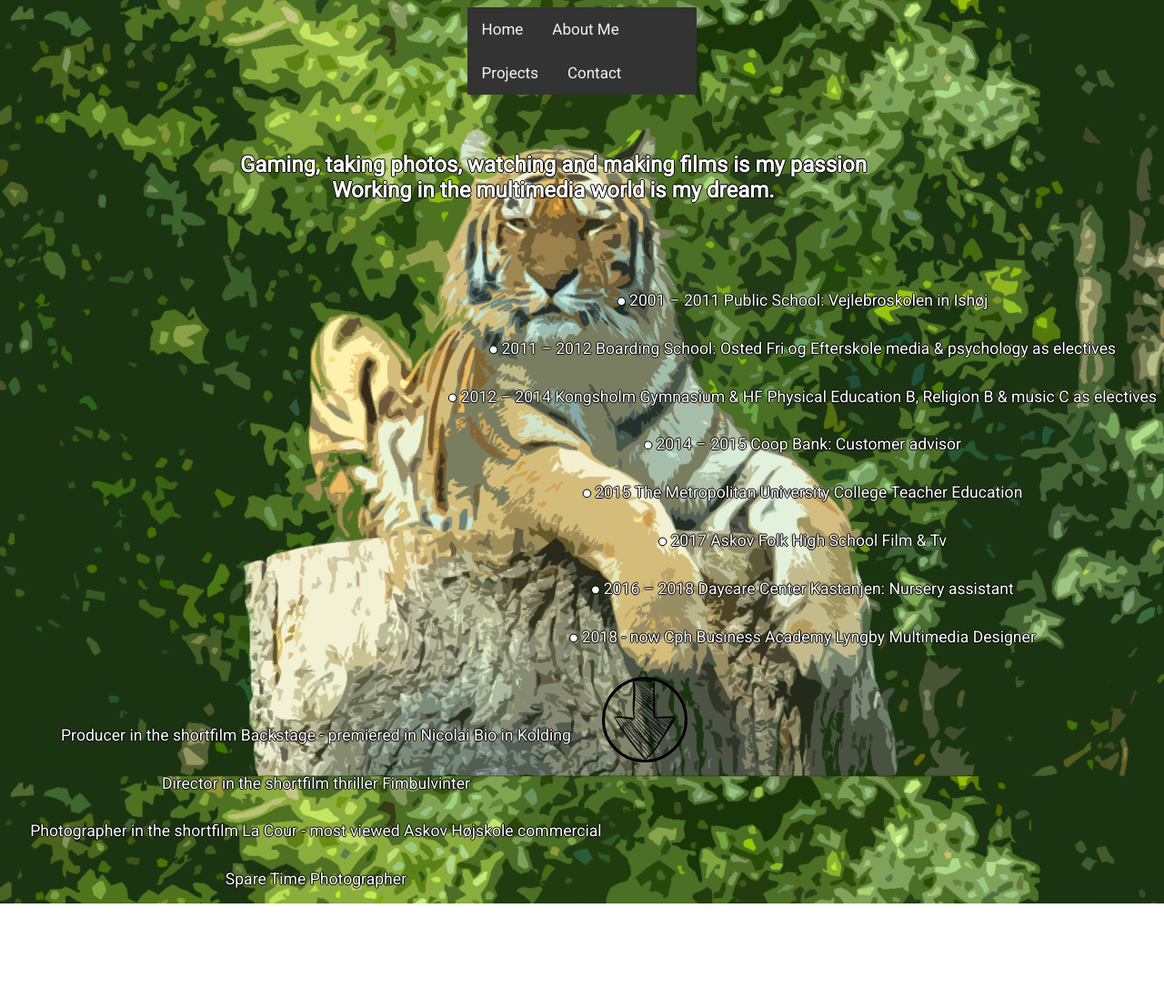
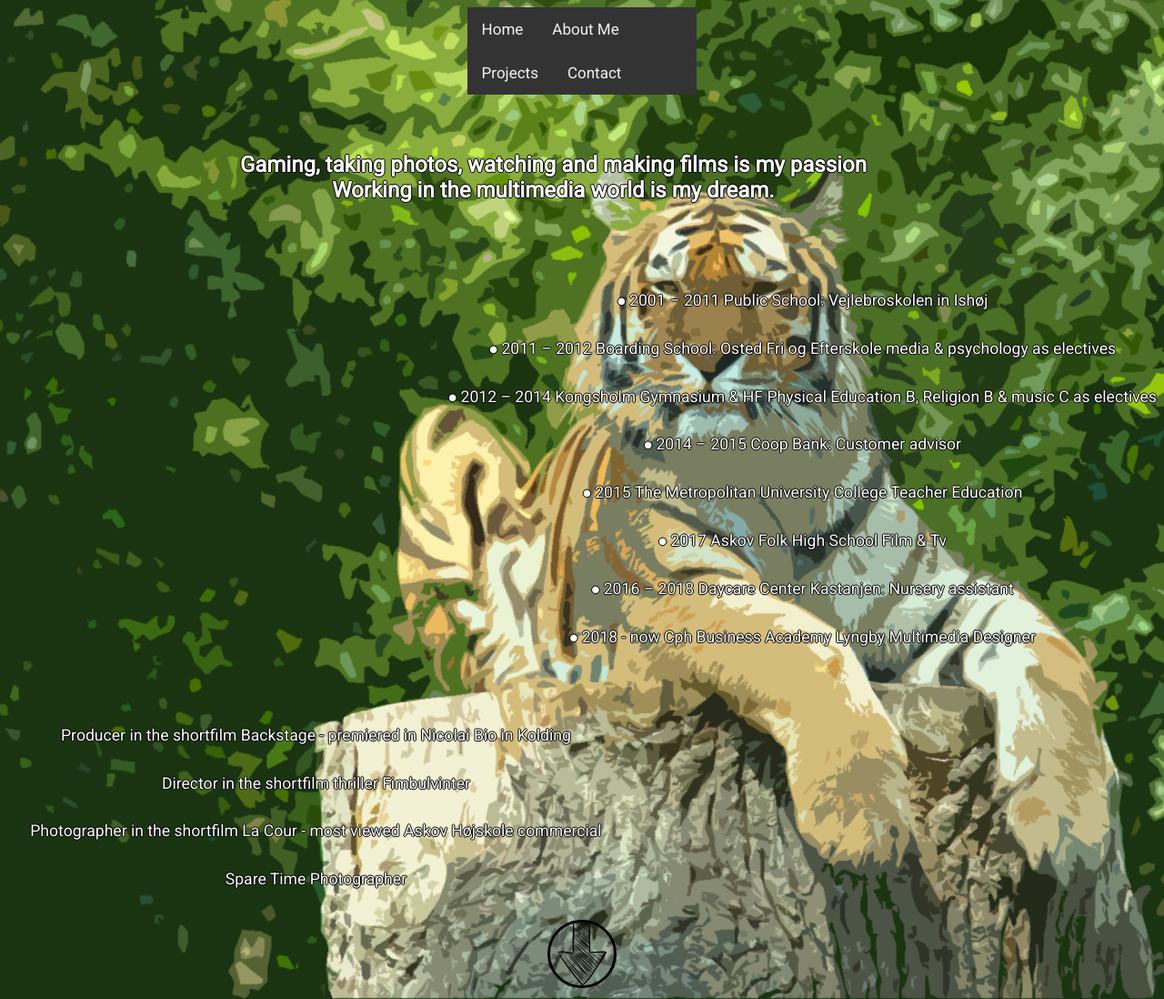
Before and after one commit to AndreasOliverHansen/newsite, a plain HTML site: page pages/about.html in a window 1280 px wide. Shown: the whole page at 91% size. Before the commit the page ends 993 px from the top, so only its background shows below. Drawn offline with Linux system fonts and the light colour scheme.

Commit message:
pilrettelserlastday

```diff
--- a/pages/_notes/dwsync.xml
+++ b/pages/_notes/dwsync.xml
@@ -1,6 +1,6 @@
 <?xml version="1.0" encoding="utf-8" ?>
 <dwsync>
-<file name="about.html" server="linux242.unoeuro.com" local="131830480152764992" remote="131830524000000000" Dst="2" />
+<file name="about.html" server="linux242.unoeuro.com" local="131830642718261974" remote="131830650000000000" Dst="2" />
 <file name="contact.html" server="linux242.unoeuro.com" local="131830371570706154" remote="131830524000000000" Dst="2" />
 <file name="projects.html" server="linux242.unoeuro.com" local="131830524440080545" remote="131830524000000000" Dst="2" />
 <file name="side-projects.html" server="linux242.unoeuro.com" local="131830371570760680" remote="131830524000000000" Dst="2" />
--- a/pages/about.html
+++ b/pages/about.html
@@ -49,10 +49,12 @@ Photographer in the shortfilm La Cour
 Spare Time Photographer
 	</p>
 	</div>
-</div><div class="smallicons">
+</div>
+		</div>
+
+	<footer>
 	<div class="arrowdowntwo"> <a href="projects.html">
     <img src="../images/down-arrows-png-5.png" width="512" height="512" alt=""/>
-		</a>
-		</div></div></div>
+		</a></div> </footer>
 </body>
 </html>
--- a/styles/_notes/dwsync.xml
+++ b/styles/_notes/dwsync.xml
@@ -1,6 +1,6 @@
 <?xml version="1.0" encoding="utf-8" ?>
 <dwsync>
-<file name="styles.css" server="linux242.unoeuro.com" local="131830515120012066" remote="131830524000000000" Dst="2" />
+<file name="styles.css" server="linux242.unoeuro.com" local="131830650207426423" remote="131830650000000000" Dst="2" />
 <file name="styles.css" server="mozel.org" local="131830306560179183" remote="131830330800000000" Dst="2" />
 <file name="styles.css" server="linux242.unoeuro.com//" local="131830306560179183" remote="131830335600000000" Dst="2" />
 </dwsync>
--- a/styles/styles.css
+++ b/styles/styles.css
@@ -1,21 +1,15 @@
 @charset "utf-8";
 /* CSS Document */
 @import url('https://fonts.googleapis.com/css?family=Roboto');
-html{
- height: 100%;
- width: 100%;
-}
+
 
 body {
 	font-family: 'Roboto', sans-serif;
-	width: auto;
- height: auto;
-	overflow: none;
 }
 .indexcontent {
 
 }
-
+/*pic of my face on home*/
 .face img {
 	width: 15%;
 	height: auto;
@@ -29,7 +23,7 @@ body {
 	z-index: 3;
 
 }
-
+/* div of small icons on home under face*/
 .smallicons {
 	margin-left: auto;
 	margin-right: auto;
@@ -50,19 +44,25 @@ body {
 .arrowdownone a:hover img {
 	background-color: white;
 }
+/*facebook logo*/
 #facebook {
 	width: 6%;
 }
-
+/*background on home page*/
 .firstbackground {
 	  background-image: url(../images/madamonkeybackground.png);
-background-size: cover; }
+	background-size: cover;
+
+}
+/*background on tiger page*/
 .secondbackground {
 	background-image: url(../images/tigerbackground.png);
 	background-size: cover; }
+/*background on projects page*/
 .thirdbackground {
 	background-image: url(../images/backstagepicbackground.png);
   background-size: cover; }
+/*background on contact page*/
 .fourthbackground {
 	background-image: url(../images/færdigbrobackground.png);
 	 background-size: cover;
@@ -82,7 +82,6 @@ color: white;
 }
 /*hele diven med både mine film og jobs*/
 div.text {
-
 color: white;
 	line-height: 300%;
 	margin-top: 5%;
@@ -103,20 +102,27 @@ color: white;
 	margin-top: 3%;
 	border-color: solid black;
 }
+.arrowdowntwo {
+	width: 10%;
+	margin-left: auto;
+	margin-right: auto;
+	margin-top: 30%;
+display: block;
+}
 .arrowdowntwo img {
-	margin-left: 46%;
+	margin-left: 20%;
 	margin-right: auto;
 	align-content: center;
-	width: 7%;
+	width: 55%;
 	height: auto;
 	border: solid black;
-	margin-top: 28%;
 	border-radius: 100%;
 }
 .arrowdowntwo a:hover img {
 	background-color: white;
 
 }
+
 .arrowdownthree img {
 margin-left: auto;
 	margin-right: auto;
```
